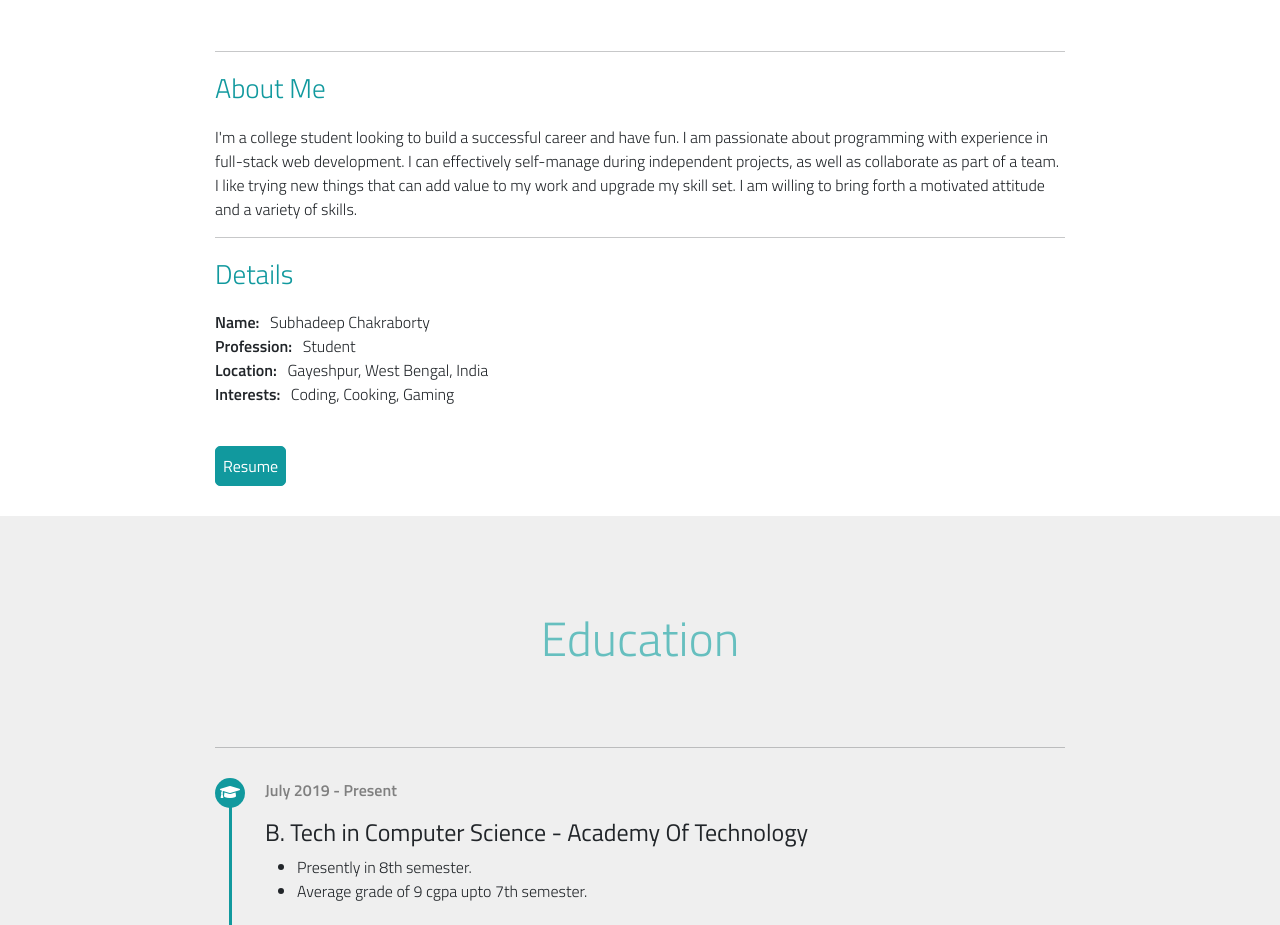
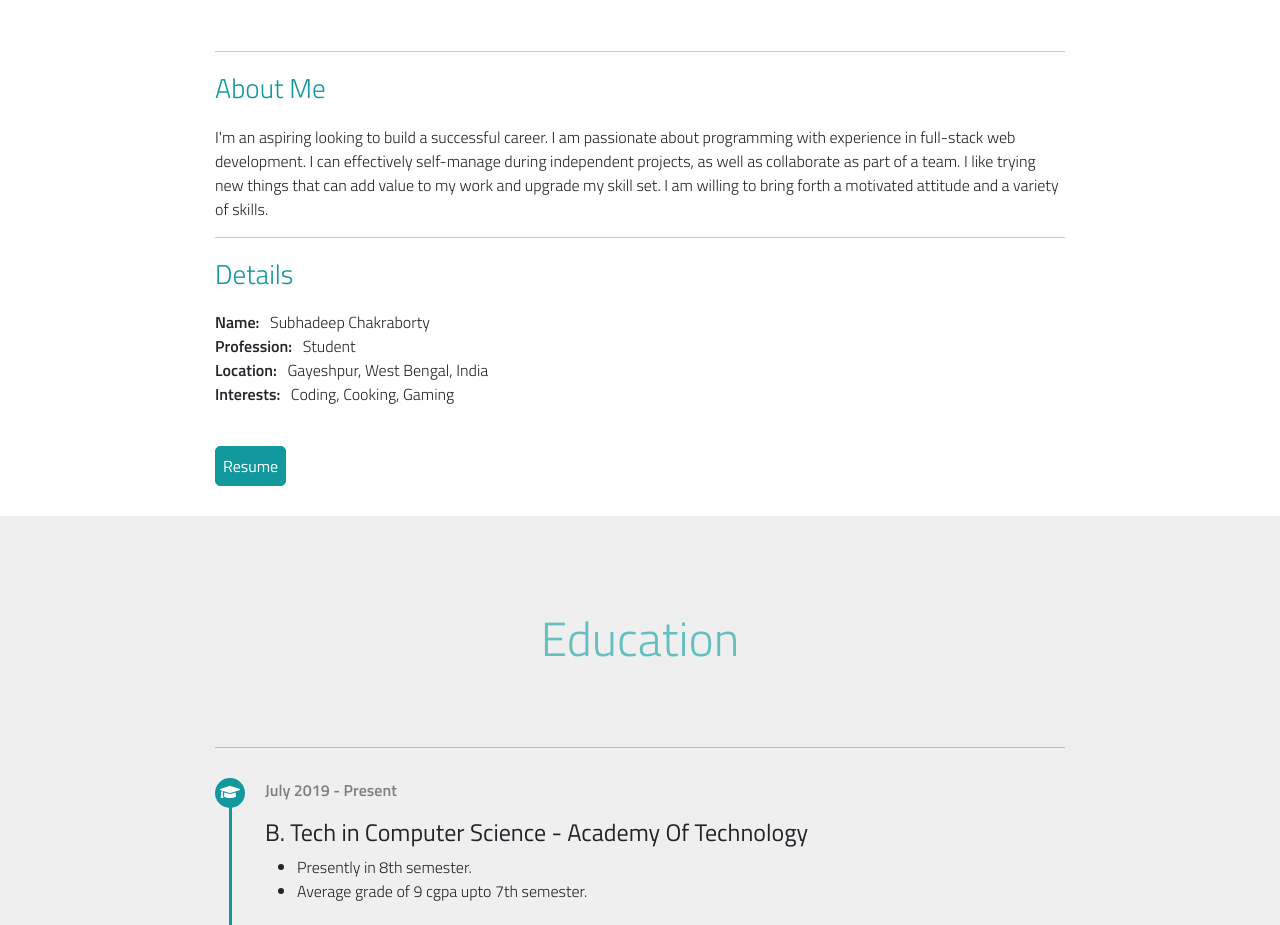
Before and after one commit to Rafael00X/Personal-Website, a React (Create React App) app: page / in a window 1280 px wide. Shown: the part 980-1905 px from the top of the page. Built offline with nearby package versions, Linux system fonts and the light colour scheme; the HTML template or start-up script is replaced by a standard one.

Commit message:
Updated Profile and Resume Link

```diff
--- a/src/components/Profile.jsx
+++ b/src/components/Profile.jsx
@@ -8,8 +8,8 @@ function Profile() {
         <hr />
         <h3>About Me</h3>
         <p>
-          I'm a college student looking to build a successful career and have
-          fun. I am passionate about programming with experience in full-stack
+          I'm an aspiring looking to build a successful career. I am passionate
+          about programming with experience in full-stack
           web development. I can effectively self-manage during independent
           projects, as well as collaborate as part of a team. I like trying new
           things that can add value to my work and upgrade my skill set. I am
@@ -38,7 +38,7 @@ function Profile() {
         </p>
         <a
           className="button btn"
-          href="https://rafael00x.github.io/resume/"
+          href="https://rafael00x.github.io/LaTeX-Resume/"
           target="resume"
         >
           Resume
```
